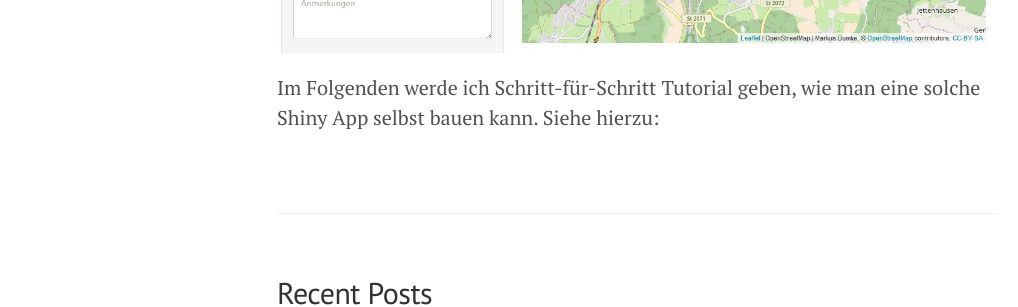
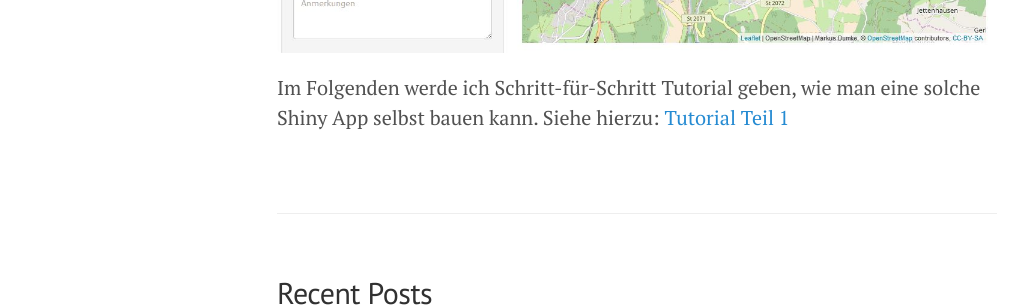
Before and after one commit to markdumke/Blog, a Jekyll site: the page built from _posts/2017-03-08-Schmetterlingsbeobachtungen darstellen mit Shiny Leaflet.md, in a window 1280 px wide and 900 px high, scrolled down 6436 px. Shown: the part 487-794 px from the top of the window, without its empty margins (3-1021 px from the left). Built offline with Jekyll 4.4.1, drawn with Linux system fonts in a browser that asks for light colours; comment, search, counter and statistics services are not loaded.

Commit message:
add link

```diff
--- a/_posts/2017-03-08-Schmetterlingsbeobachtungen darstellen mit Shiny Leaflet.md
+++ b/_posts/2017-03-08-Schmetterlingsbeobachtungen darstellen mit Shiny Leaflet.md
@@ -66,5 +66,6 @@ Eine sehr praktische Funktion ist es, Daten neu zu erfassen. Dabei ist es sehr m
 ![]({{ site.url }}/assets/schmetterlinge_shiny/daten_eingabe.JPG)
 
 Im Folgenden werde ich Schritt-für-Schritt Tutorial geben, wie man eine solche Shiny App selbst bauen kann. Siehe hierzu:
+[Tutorial Teil 1](https://markdumke.github.io///2017/03/26/beobachtungen-visualisieren-teil2.html)
 
 {% include disqus.html %}
```
